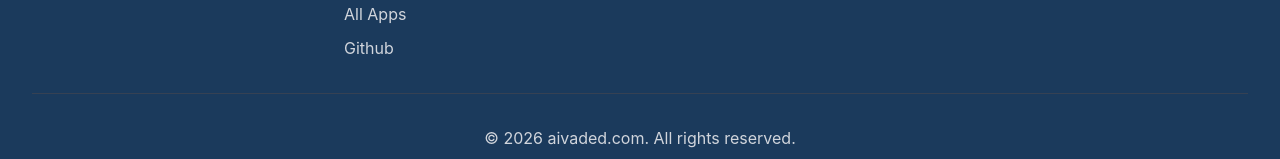
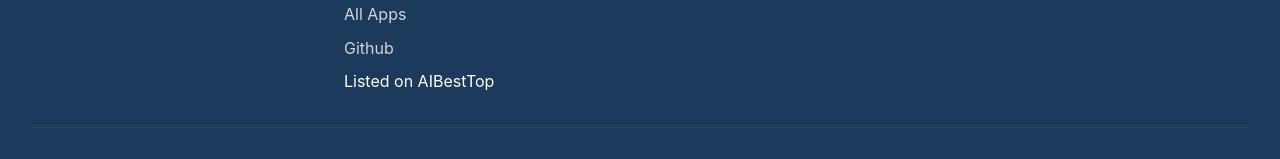
Before and after one commit to nyr-github/fliphtml5-downloader, a Next.js app: page / in a window 1280 px wide. Shown: the part 1384-1543 px from the top of the page. Built offline with nearby package versions, Linux system fonts and the light colour scheme; no server answers; the database is empty.

Commit message:
Update Footer.tsx

```diff
--- a/components/Footer.tsx
+++ b/components/Footer.tsx
@@ -67,6 +67,15 @@ export default function Footer() {
                   Github
                 </Link>
               </li>
+              <li>
+                <a
+                  href="https://aibesttop.com"
+                  target="_blank"
+                  rel="noopener noreferrer"
+                >
+                  Listed on AIBestTop
+                </a>
+              </li>
             </ul>
           </div>
 
```
